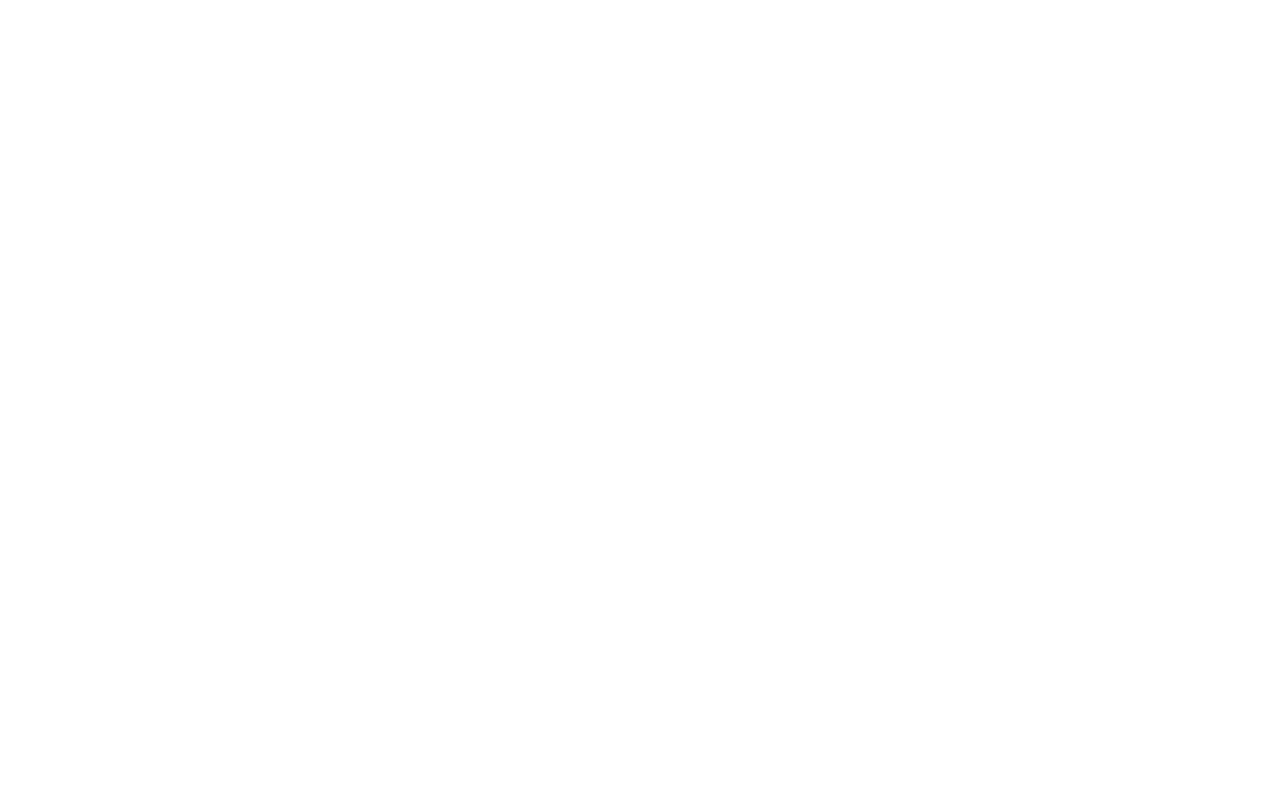
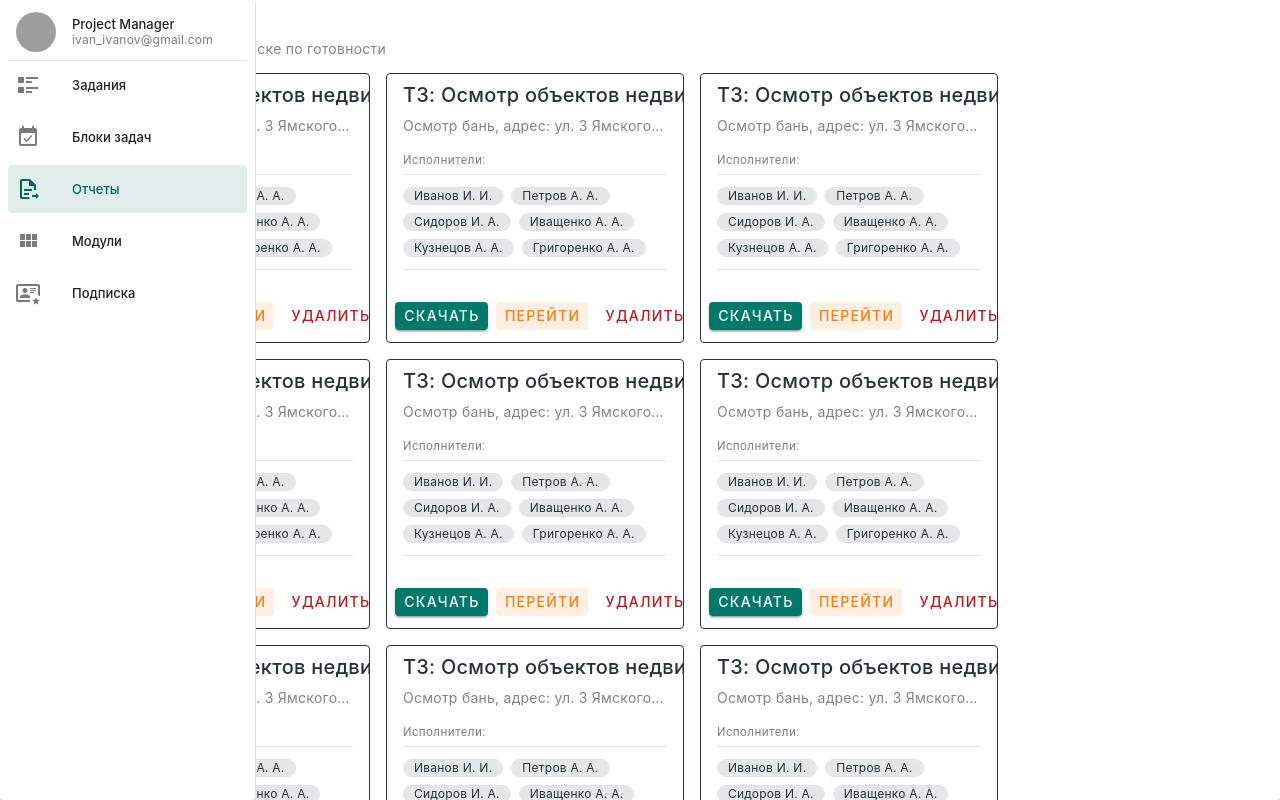
Before and after one commit to AntonKeller/admin-service-panel, a Nuxt app: page /manager-menu/reports in a window 1280 px wide. Before the commit this address had no page. Built offline with nearby package versions, Linux system fonts and the light colour scheme; grey boxes are pictures that could not be loaded.

Commit message:
reports page created

```diff
--- a/components/c-assignment-card-menu.vue
+++ b/components/c-assignment-card-menu.vue
@@ -24,6 +24,7 @@
       <v-card-text class="d-flex flex-column ga-2">
         <div class="d-flex ga-2">
           <v-chip
+              border="sm"
               density="comfortable"
               color="blue-grey-darken-3"
               rounded="lg"
@@ -38,6 +39,7 @@
 
 
           <v-chip
+              border="sm"
               density="comfortable"
               color="blue-grey-darken-3"
               rounded="lg"
@@ -51,9 +53,9 @@
           </v-chip>
 
         </div>
-        <div style="height: 140px; overflow-y: scroll">
+        <v-sheet border="sm" class="rounded-lg bg-blue-grey-lighten-5 px-2 py-2" style="height: 140px; overflow-y: scroll">
           {{ assignment?.description }}
-        </div>
+        </v-sheet>
         <v-divider class="my-1" color="teal-darken-4"/>
         <div class="d-flex ga-4 align-center py-1">
           <my-search-bar
--- a/components/c-card-user-task.vue
+++ /dev/null
@@ -1,51 +0,0 @@
-<template>
-  <v-card
-      rounded="lg"
-      density="compact"
-      color="indigo"
-      variant="tonal"
-  >
-    <v-card-title>
-      <v-avatar color="indigo" rounded="lg" density="compact" variant="text">
-        <v-icon size="large" color="indigo">mdi-home-search</v-icon>
-      </v-avatar>
-      {{title}}
-    </v-card-title>
-    <v-card-subtitle>{{customerLabel}}</v-card-subtitle>
-    <v-card-text>{{comments}}</v-card-text>
-    <v-card-actions>
-      <v-btn
-          v-for="action of actions"
-          :key="action.id"
-          :icon="action.icon"
-          rounded="lg"
-          color="indigo"
-          variant="elevated"
-          density="comfortable"
-          size="small"
-      />
-    </v-card-actions>
-  </v-card>
-</template>
-
-<script>
-export default {
-
-  name: "c-card-user-task",
-
-  props: {
-    title: String,
-    customerLabel: String,
-    comments: String
-  },
-
-  data: () => ({
-    actions: [
-      {id: 1, icon: 'mdi-pencil', title: 'Изменить'},
-      {id: 2, icon: 'mdi-check', title: 'Завершить'},
-      {id: 3, icon: 'mdi-close', title: 'Снять'},
-    ],
-  })
-
-}
-</script>
--- a/components/c-card-user.vue
+++ /dev/null
@@ -1,54 +0,0 @@
-<template>
-  <v-card
-      rounded
-      density="compact"
-      color="indigo"
-      variant="tonal"
-      @click="cardClick(user)"
-  >
-    <v-card-title>
-      <v-avatar density="comfortable" color="indigo" rounded="lg">
-        <v-icon size="x-small" color="white">mdi-account-network</v-icon>
-      </v-avatar>
-      <span class="d-inline-block ml-2">{{user.firstName + ' ' + user.lastName}}</span>
-      <v-badge :color="Math.random() > 0.5 ? 'error' : 'success'" dot style="width: 8px; height: 16px" />
-    </v-card-title>
-
-    <v-card-subtitle>{{user.description}}</v-card-subtitle>
-
-    <v-card-text class="d-flex ga-2">
-      <v-chip
-          density="default"
-          prepend-icon="mdi-phone-outgoing-outline"
-          rounded="lg"
-          size="small"
-          variant="tonal"
-          color="blue"
-          label
-      >
-        {{user.phoneNumber}}
-      </v-chip>
-      <v-chip
-          :prepend-icon="icon"
-          rounded="lg"
-          size="small"
-          variant="tonal"
-          color="teal"
-          label
-      >
-        {{user.email}}
-      </v-chip>
-    </v-card-text>
-  </v-card>
-</template>
-
-<script>
-  export default {
-    name: "c-card-user",
-    props: {
-      icon: String,
-      user: Object,
-      cardClick: Function,
-    }
-  }
-</script>
--- a/components/c-contract-card.vue
+++ b/components/c-contract-card.vue
@@ -27,8 +27,7 @@
         />
       </div>
     </v-card-title>
-    <v-card-subtitle>
-    </v-card-subtitle>
+    <v-card-subtitle />
     <v-card-item>
       {{ contract.contractDate }}
     </v-card-item>
--- a/configs/navigate-items.ts
+++ b/configs/navigate-items.ts
@@ -31,6 +31,20 @@ export const navItems: Array<TNavItem> = [
     },
     {
         _id: 3,
+        title: 'Отчеты',
+        route: '/manager-menu/reports',
+        prependIcon: 'mdi-file-document-arrow-right-outline',
+        color: 'teal-darken-3',
+        value: 'reports',
+        active: false,
+        badge: {
+            show: false,
+            color: "success",
+            content: "3"
+        },
+    },
+    {
+        _id: 4,
         title: 'Модули',
         route: '/manager-menu/modules',
         prependIcon: 'mdi-view-module',
@@ -44,7 +58,7 @@ export const navItems: Array<TNavItem> = [
         },
     },
     {
-        _id: 4,
+        _id: 5,
         title: 'Подписка',
         route: '/manager-menu/subscribe',
         prependIcon: 'mdi-card-account-details-star-outline',
--- a/package.json
+++ b/package.json
@@ -4,7 +4,7 @@
   "type": "module",
   "scripts": {
     "build": "nuxt build",
-    "dev": "nuxt dev --host 192.168.1.49 --port=80",
+    "dev": "nuxt dev",
     "generate": "nuxt generate",
     "preview": "nuxt preview",
     "postinstall": "nuxt prepare"
--- /dev/null
+++ b/pages/manager-menu/reports.vue
@@ -0,0 +1,47 @@
+<template>
+  <v-card
+      color="blue-grey-darken-4"
+      variant='text'
+      density="compact"
+      rounded
+  >
+    <v-card-title>Отчеты</v-card-title>
+    <v-card-subtitle>Отчеты отобразятся в списке по готовности</v-card-subtitle>
+    <v-card-text>
+      <v-sheet class="d-flex flex-wrap ga-4">
+        <v-card variant="outlined" color="blue-grey-darken-4" v-for="n of 10" class="w-25">
+          <v-card-title class="d-flex align-center justify-space-between">
+            <span>ТЗ: Осмотр объектов недвижимости</span>
+            <v-btn density="compact" variant="text" rounded="lg" icon="mdi-open-in-new" />
+          </v-card-title>
+          <v-card-subtitle>Осмотр бань, адрес: ул. 3 Ямского поля 2 к 7</v-card-subtitle>
+          <v-card-text>
+            <v-label class="text-caption" text="Исполнители:" />
+            <div class="d-flex ga-2 flex-wrap">
+              <v-divider class="my-1"/>
+                <v-chip border="sm" variant="tonal" density="compact" size="small">Иванов И. И.</v-chip>
+                <v-chip border="sm" variant="tonal" density="compact" size="small">Петров А. А.</v-chip>
+                <v-chip border="sm" variant="tonal" density="compact" size="small">Сидоров И. А.</v-chip>
+                <v-chip border="sm" variant="tonal" density="compact" size="small">Иващенко А. А.</v-chip>
+                <v-chip border="sm" variant="tonal" density="compact" size="small">Кузнецов А. А.</v-chip>
+                <v-chip border="sm" variant="tonal" density="compact" size="small">Григоренко А. А.</v-chip>
+              <v-divider class="my-1"/>
+            </div>
+          </v-card-text>
+          <v-card-actions>
+            <v-btn density="comfortable" variant="elevated" color="teal-darken-2">Скачать</v-btn>
+            <v-btn density="comfortable" variant="tonal" color="yellow-darken-4">Перейти</v-btn>
+            <v-btn density="comfortable" variant="text" color="red-darken-4">Удалить</v-btn>
+          </v-card-actions>
+        </v-card>
+      </v-sheet>
+    </v-card-text>
+  </v-card>
+
+</template>
+
+<script>
+export default {
+  name: "reports"
+}
+</script>
```
Also changed, not shown: middleware/auth.global.js (+13 -13 lines).
